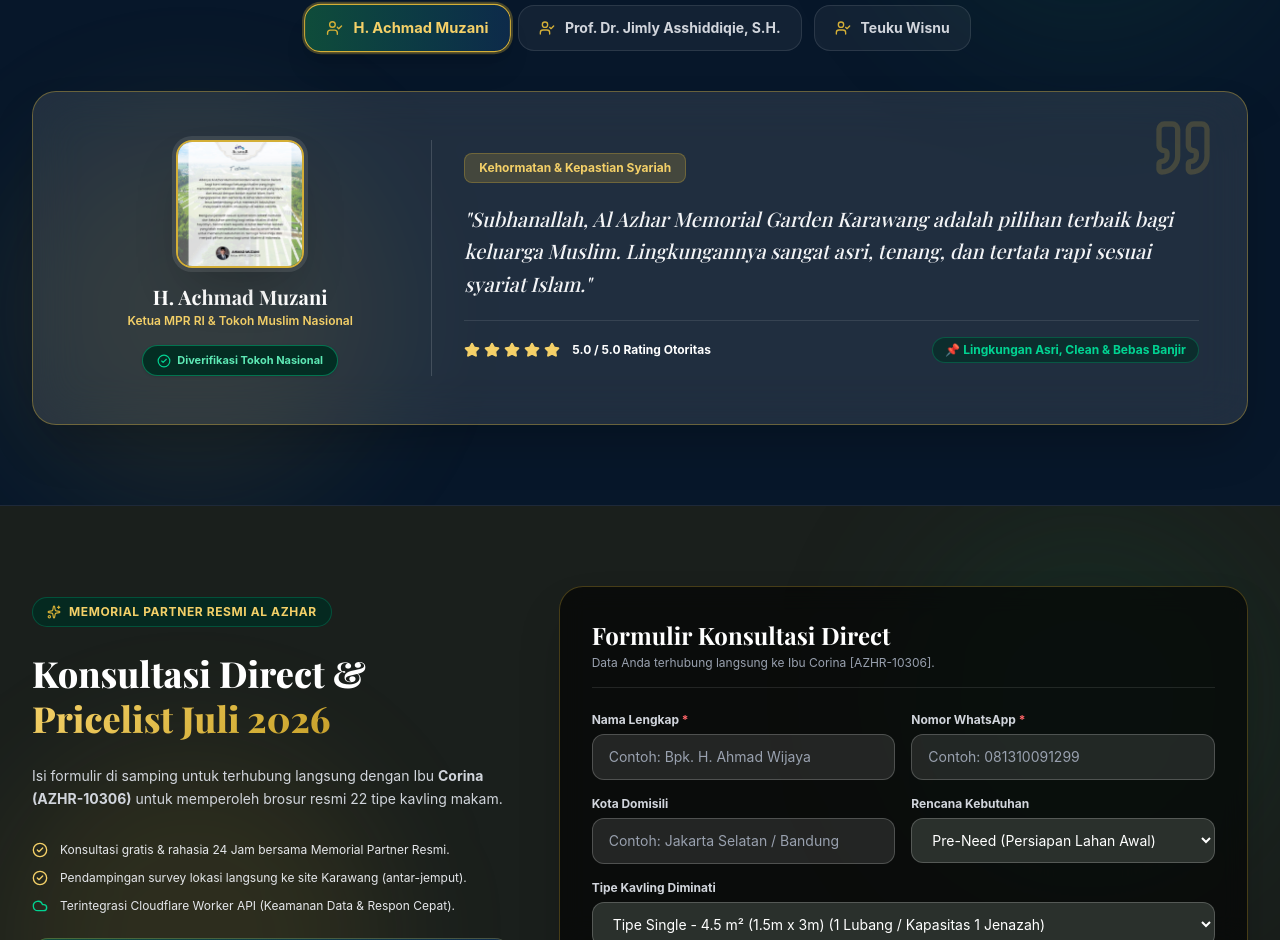
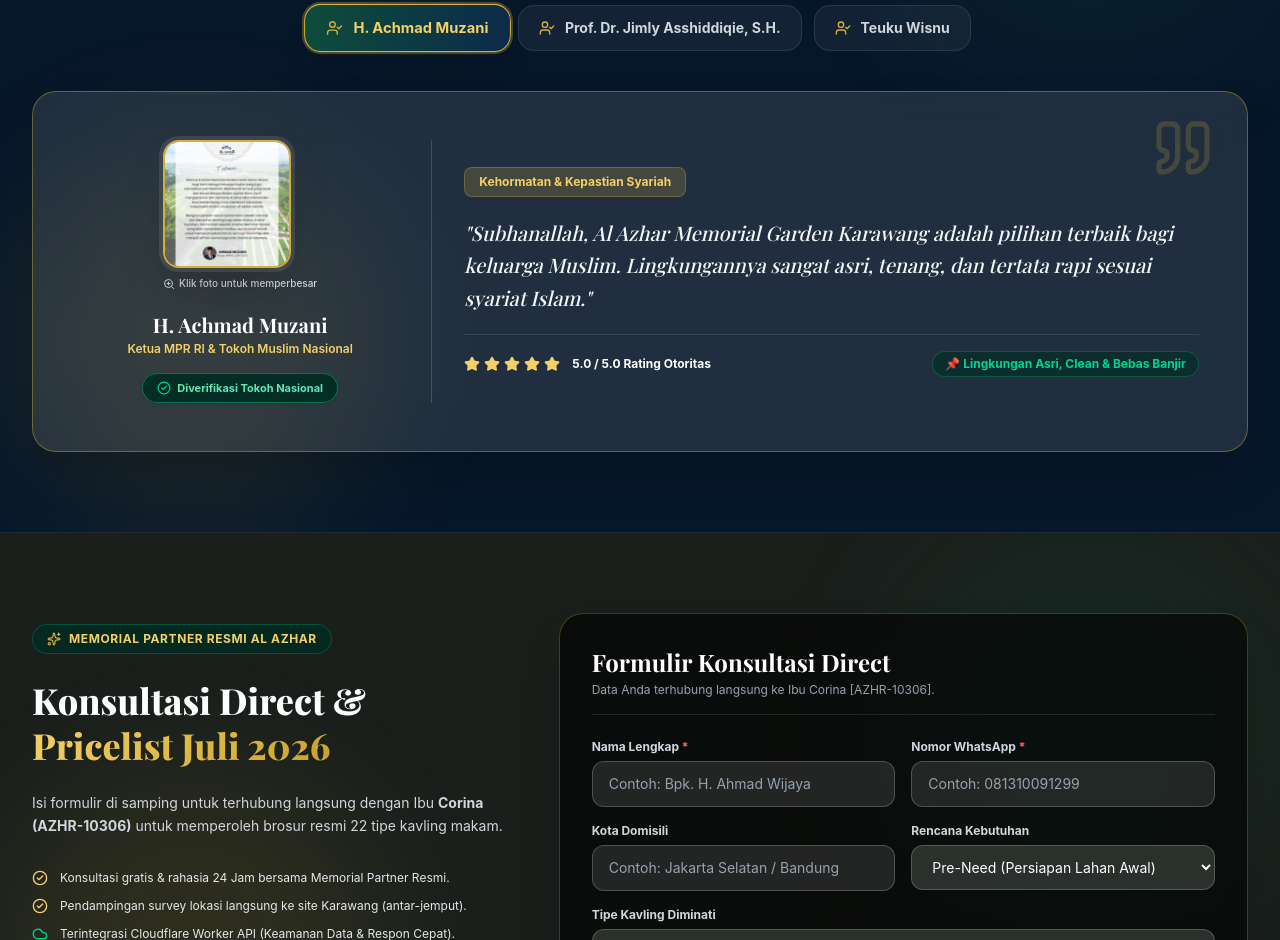
Before and after one commit to RikiEnergyX/al-azhar-memorial-garden, a React (Vite) app: page / in a window 1280 px wide. Shown: the part 10660-11600 px from the top of the page. Built offline with nearby package versions, Linux system fonts and the light colour scheme; a web font is replaced by a local one.

Commit message:
Add click-to-enlarge Image Lightbox Modal to testimonial photos in DeepSocialProof

```diff
--- a/src/components/DeepSocialProof.jsx
+++ b/src/components/DeepSocialProof.jsx
@@ -1,9 +1,10 @@
 import React, { useState } from 'react';
-import { Quote, Star, CheckCircle2, Sparkles, UserCheck } from 'lucide-react';
+import { Quote, Star, CheckCircle2, Sparkles, UserCheck, ZoomIn, X } from 'lucide-react';
 import { TESTIMONIALS } from '../data/contentData';
 
 export default function DeepSocialProof() {
   const [activeTab, setActiveTab] = useState(0);
+  const [modalData, setModalData] = useState(null);
 
   const caseStudies = [
     {
@@ -37,6 +38,14 @@
       verification: 'Diverifikasi Public Figure'
     }
   ];
+
+  const handleOpenModal = (study) => {
+    setModalData({
+      avatar: study.avatar,
+      name: study.name,
+      role: study.role
+    });
+  };
 
   return (
     <section className="py-20 bg-[#07172A] text-white font-sans border-b border-gray-800 relative overflow-hidden">
@@ -84,15 +93,30 @@
 
           <div className="grid grid-cols-1 lg:grid-cols-12 gap-8 items-center">
 
-            {/* Profile Avatar & Info */}
+            {/* Profile Avatar & Info (With Click to Enlarge Feature) */}
             <div className="lg:col-span-4 flex flex-col items-center text-center border-b lg:border-b-0 lg:border-r border-white/15 pb-6 lg:pb-0 lg:pr-8 space-y-4">
-              <div className="relative w-28 h-28 sm:w-32 sm:h-32 rounded-2xl overflow-hidden border-2 border-[#D4AF37] shadow-2xl ring-4 ring-white/10">
+
+              <button
+                onClick={() => handleOpenModal(caseStudies[activeTab])}
+                className="relative group cursor-pointer focus:outline-none"
+                title="Klik untuk memperbesar foto"
+              >
+                <div className="relative w-28 h-28 sm:w-32 sm:h-32 rounded-2xl overflow-hidden border-2 border-[#D4AF37] shadow-2xl ring-4 ring-white/10 group-hover:scale-105 transition-transform duration-300">
                   <img
                     src={caseStudies[activeTab].avatar}
                     alt={caseStudies[activeTab].name}
                     className="w-full h-full object-cover object-top"
                   />
+                  <div className="absolute inset-0 bg-black/40 opacity-0 group-hover:opacity-100 transition-opacity flex flex-col items-center justify-center text-white text-[11px] font-bold gap-1">
+                    <ZoomIn className="w-6 h-6 text-[#F4D068] animate-bounce" />
+                    <span>Perbesar Foto</span>
                   </div>
+                </div>
+                <span className="mt-2 inline-flex items-center gap-1 text-[10px] text-gray-300 font-medium group-hover:text-[#F4D068] transition-colors">
+                  <ZoomIn className="w-3 h-3" />
+                  Klik foto untuk memperbesar
+                </span>
+              </button>
 
               <div>
                 <h3 className="font-serif-header text-xl font-bold text-white leading-tight">
@@ -136,6 +160,47 @@
         </div>
 
       </div>
+
+      {/* High-Res Photo Modal Lightbox */}
+      {modalData && (
+        <div
+          className="fixed inset-0 z-50 flex items-center justify-center p-4 bg-black/90 backdrop-blur-md animate-fadeIn"
+          onClick={() => setModalData(null)}
+        >
+          <div
+            className="relative max-w-xl w-full bg-gray-900 border-2 border-[#D4AF37]/60 rounded-3xl p-4 sm:p-6 shadow-2xl text-center space-y-4 animate-scaleUp"
+            onClick={(e) => e.stopPropagation()}
+          >
+            {/* Close Button */}
+            <button
+              onClick={() => setModalData(null)}
+              className="absolute top-4 right-4 p-2 rounded-full bg-white/10 text-gray-300 hover:text-white hover:bg-white/20 transition-all border border-white/20"
+              aria-label="Tutup foto"
+            >
+              <X className="w-5 h-5" />
+            </button>
+
+            {/* Modal Image */}
+            <div className="relative rounded-2xl overflow-hidden border border-[#D4AF37]/30 shadow-2xl bg-black max-h-[70vh] flex items-center justify-center">
+              <img
+                src={modalData.avatar}
+                alt={modalData.name}
+                className="max-h-[68vh] w-auto object-contain rounded-xl"
+              />
+            </div>
+
+            {/* Modal Image Info */}
+            <div className="pt-2">
+              <h4 className="font-serif-header text-xl font-bold text-white">
+                {modalData.name}
+              </h4>
+              <p className="text-xs text-[#F4D068] font-semibold mt-0.5">
+                {modalData.role}
+              </p>
+            </div>
+          </div>
+        </div>
+      )}
     </section>
   );
 }
```
Also changed, not shown: .wrangler/tmp/pages-QQhxG6/_routes-0.1146161082292858.json (added), .wrangler/tmp/pages-QQhxG6/functions-filepath-routing-config-0.879225635149826.json (added), .wrangler/tmp/pages-QQhxG6/functionsRoutes-0.8105104208197471.mjs (added), 1 other file (tests, documents, lock files or other folders). Lines whose indentation alone changed are shown as unchanged.
